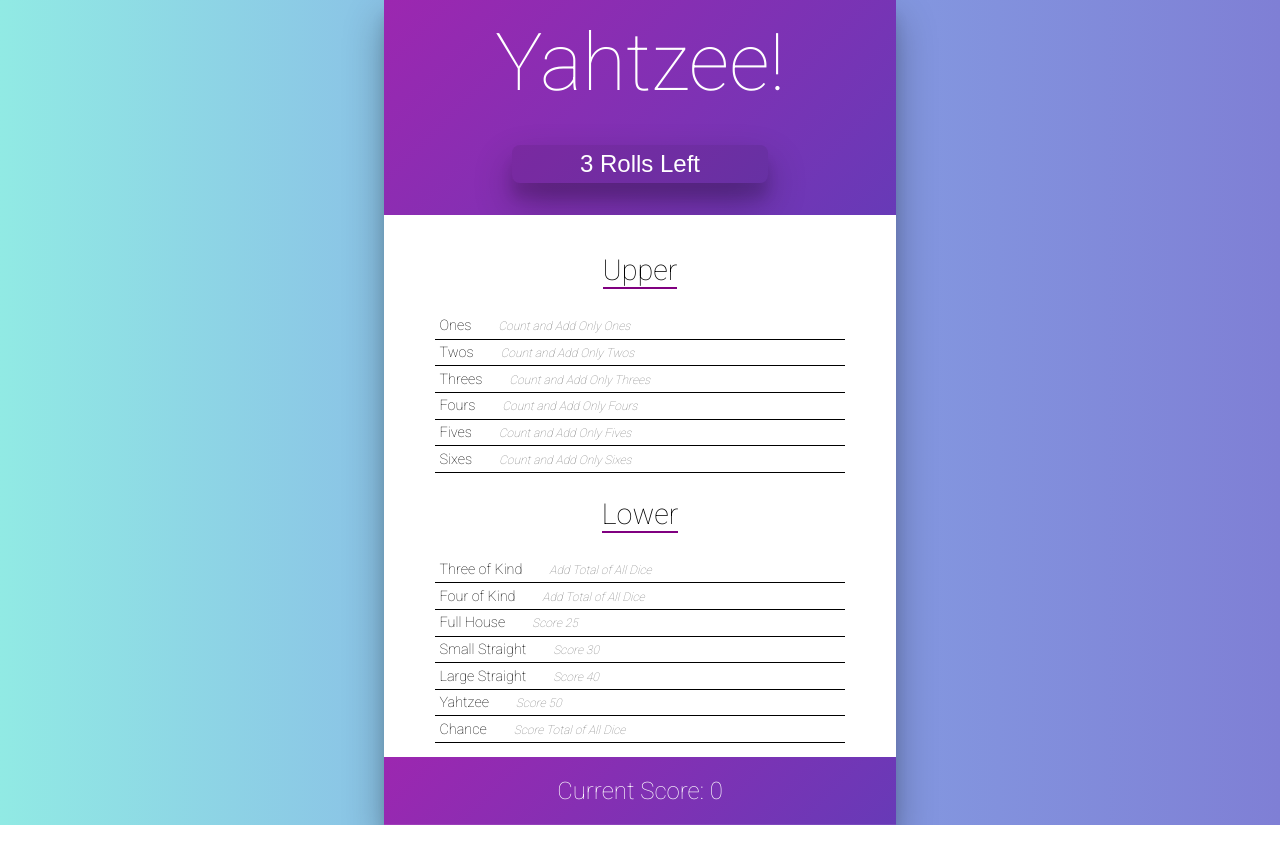
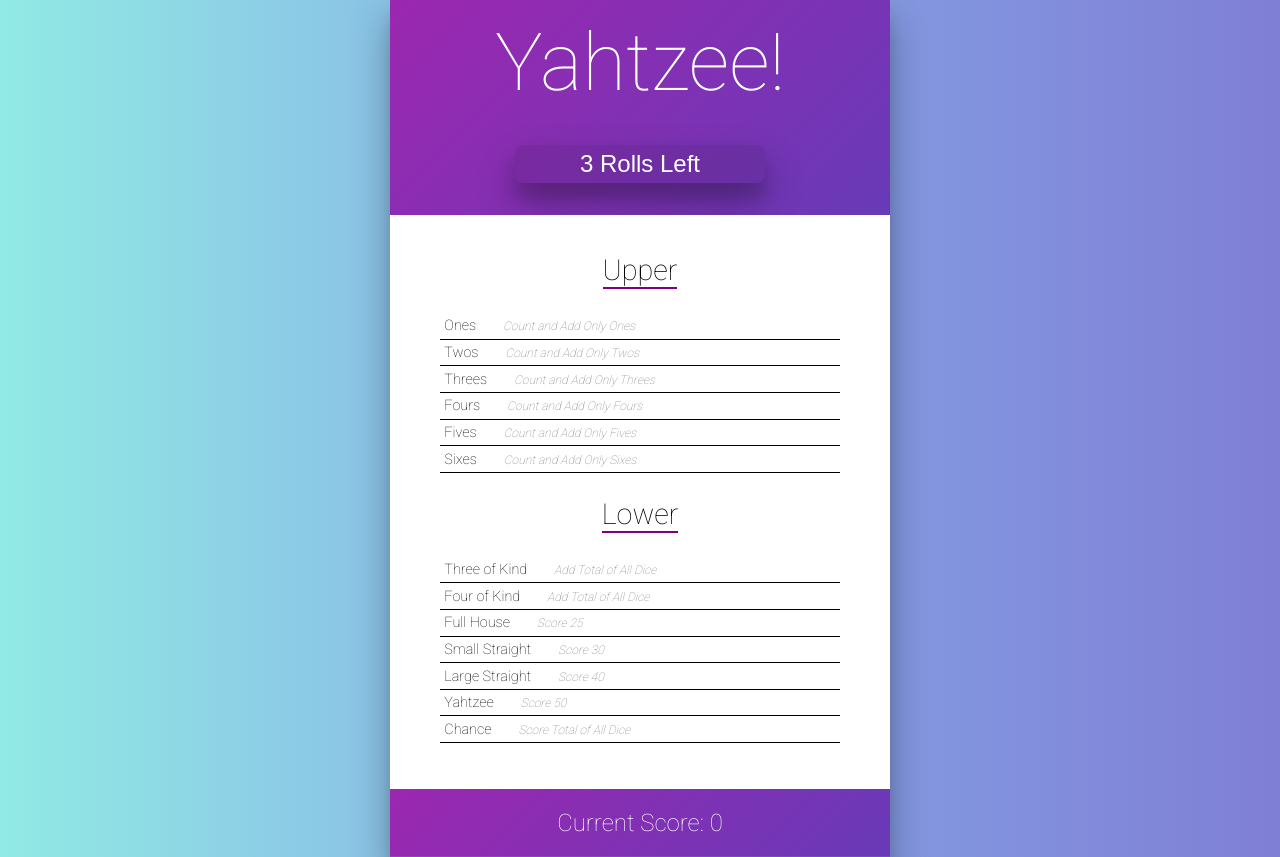
Before and after one commit to TyeCampbell/react-yahtzee, a React (Create React App) app: page / in a window 1280 px wide. Before the commit the page ends 825 px from the top, so only its background shows below. Built offline with nearby package versions, Linux system fonts and the light colour scheme; some icons are missing.

Commit message:
added padding to the bottom section

```diff
--- a/src/Game.css
+++ b/src/Game.css
@@ -70,7 +70,6 @@
   color: white;
   border-bottom: none;
   font-size: 1.5em;
-  transition: all 0.3s ease;
 }
 
 @keyframes Gradient {
@@ -87,7 +86,7 @@
 
 @media only screen and (min-width: 900px) {
   .Game {
-    width: 40%;
+    width: 500px;
   }
 }
 
--- a/src/ScoreTable.css
+++ b/src/ScoreTable.css
@@ -17,3 +17,7 @@
   vertical-align: top;
   width: 100%;
 }
+
+.ScoreTable-section-lower {
+  padding-bottom: 2rem;
+}
```
